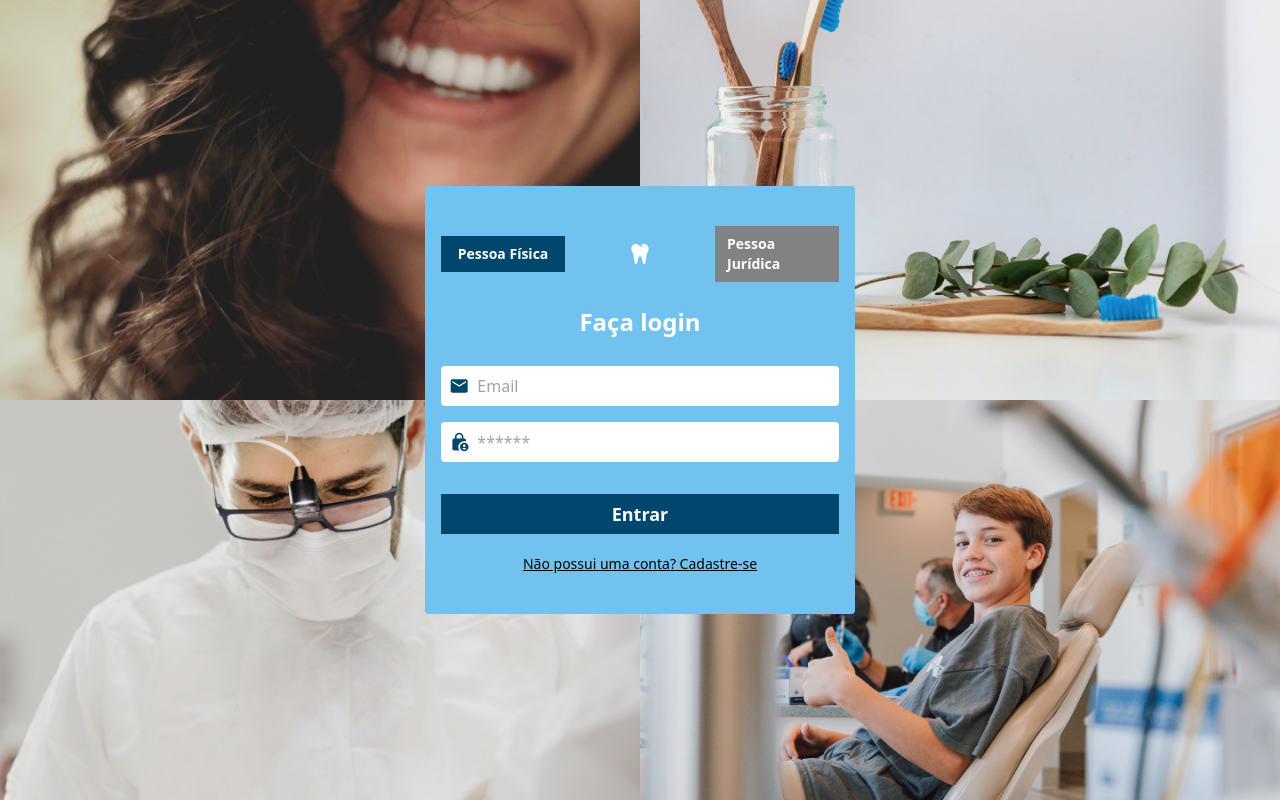
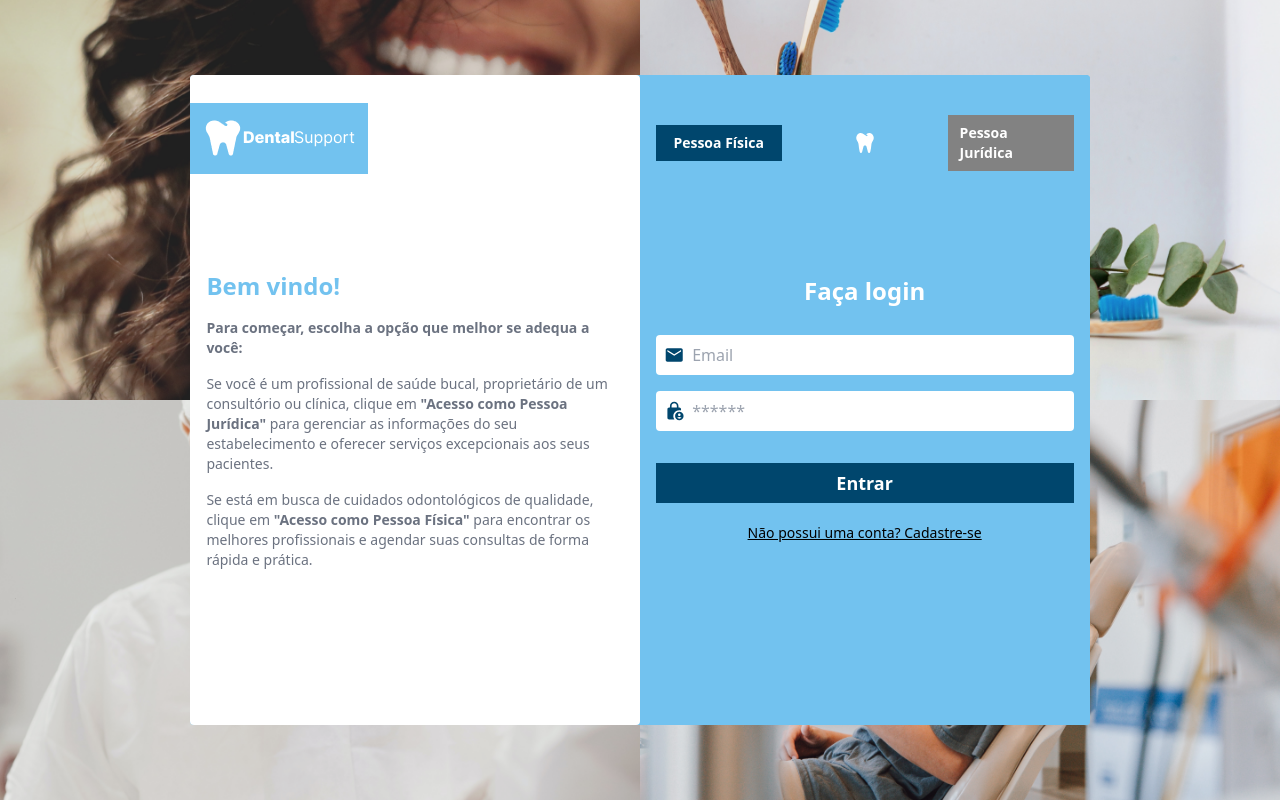
Before and after one commit to oMatheus-Farias/appdentalsupport, a Next.js app: page / in a window 1280 px wide. Built offline with nearby package versions, Linux system fonts and the light colour scheme.

Commit message:
feat: Adicionar componente InstructionMessageContent que é renderizado em telas maiores e adicionar responsividade nas telas de login e cadastro de pessoa fisica e juridica.

```diff
--- /dev/null
+++ b/src/components/instructionMessageContent/index.tsx
@@ -0,0 +1,30 @@
+import Image from 'next/image';
+import logoBackground from '../../../public/images/logo-background.png';
+
+export function InstructionMessageContent(){
+  return(
+    <div className='bg-white min-h-[40.62em] max-w-[28.12] rounded' >
+      <Image
+        className='mt-7'
+        src={ logoBackground }
+        alt='Logo Dental Support'
+      />
+
+      <div className='mt-24 w-full px-4' >
+        <h2 className='text-2xl font-bold text-primaryColor' >Bem vindo!</h2>
+
+        <div className='text-sm text-gray-500 flex flex-col gap-4' >
+          <p className='mt-4 font-bold' >
+            Para começar, escolha a opção que melhor se adequa a você:
+          </p>
+          <p>
+            Se você é um profissional de saúde bucal, proprietário de um consultório ou clínica, clique em <b>"Acesso como Pessoa Jurídica"</b> para gerenciar as informações do seu estabelecimento e oferecer serviços excepcionais aos seus pacientes.
+          </p>
+          <p>
+            Se está em busca de cuidados odontológicos de qualidade, clique em <b>"Acesso como Pessoa Física"</b> para encontrar os melhores profissionais e agendar suas consultas de forma rápida e prática.
+          </p>
+        </div>
+      </div>
+    </div>
+  );
+};
--- a/src/pages/_app.tsx
+++ b/src/pages/_app.tsx
@@ -1,6 +1,12 @@
-import '@/styles/globals.css'
-import type { AppProps } from 'next/app'
+import '@/styles/globals.css';
+import type { AppProps } from 'next/app';
+
+import ScreenSizeProvider from '@/context/screenSizeContext';
 
 export default function App({ Component, pageProps }: AppProps) {
-  return <Component {...pageProps} />
+  return(
+    <ScreenSizeProvider>
+      <Component {...pageProps} />
+    </ScreenSizeProvider>
+  );
 }
--- a/src/pages/index.tsx
+++ b/src/pages/index.tsx
@@ -1,11 +1,16 @@
-import { useState, useEffect } from 'react';
+import { useState, useEffect, useContext } from 'react';
+import { ScreenSizeContext } from '@/context/screenSizeContext';
 import Head from 'next/head';
 import Link from 'next/link';
 
 import { FaTooth } from 'react-icons/fa';
 import { MdEmail, MdLockPerson } from 'react-icons/md';
 
+import { InstructionMessageContent } from '@/components/instructionMessageContent';
+
 export default function Home(){
+  const { dasktopSizeScreen } = useContext(ScreenSizeContext);
+
   const [selectedPage, setSelectedPage] = useState<boolean | null>(null);
 
   useEffect(() => {
@@ -22,12 +27,15 @@ export default function Home(){
         <title>DentalSupport - Faça login</title>
       </Head>
       <div className='bg-bgImage bg-cover bg-center w-full min-h-screen flex items-center justify-center' >
-        <section className='w-[90%] max-w-[960px] flex flex-col items-center' >
-          <div className='bg-primaryColor w-full rounded px-4 py-10 max-w-[430px]' >
+        <section className='w-[90%] max-w-[56.2em] flex flex-col items-center lg:flex-row lg:items-start lg:bg-primaryColor lg:rounded' >
+          {dasktopSizeScreen && (
+            <InstructionMessageContent/>
+          )}
+          <div className='bg-primaryColor w-full rounded px-4 py-10 max-w-[26.8em] lg:min-h-[40.62em] lg:min-w-[28.12em] lg:rounded-r' >
             <div className='flex justify-between items-center' >
               <Link
                 href='/'
-                className='text-sm font-bold text-white px-3 py-2 min-w-[124px] text-center'
+                className='text-sm font-bold text-white px-3 py-2 min-w-[9em] text-center'
                 style={{ backgroundColor: selectedPage ? '#00466D' : '#828282' }}
                 >
                 Pessoa Física
@@ -35,7 +43,7 @@ export default function Home(){
               <FaTooth size={20} color='#FFF' />
               <Link
                 href='/loginclinic'
-                className='text-sm font-bold text-white px-3 py-2 max-w-[124px]'
+                className='text-sm font-bold text-white px-3 py-2 max-w-[9em]'
                 style={{ backgroundColor: selectedPage ? '#828282' : '#00466D' }}
                 >
                 Pessoa Jurídica
@@ -43,7 +51,7 @@ export default function Home(){
             </div>
 
             <div className='w-full mt-6 flex flex-col items-center' >
-              <h1 className='text-center text-white font-bold text-2xl' >Faça login</h1>
+              <h1 className='text-center text-white font-bold text-2xl lg:mt-20' >Faça login</h1>
 
               <form className='w-full mt-7 flex flex-col gap-4'>
                 <div className='bg-white rounded p-2 flex items-center gap-2' >
--- a/src/pages/loginclinic/index.tsx
+++ b/src/pages/loginclinic/index.tsx
@@ -1,11 +1,16 @@
-import { useState, useEffect } from 'react';
+import { useState, useEffect, useContext } from 'react';
+import { ScreenSizeContext } from '@/context/screenSizeContext';
 import Head from 'next/head';
 import Link from 'next/link';
 
 import { FaTooth } from 'react-icons/fa';
 import { MdEmail, MdLockPerson } from 'react-icons/md';
 
+import { InstructionMessageContent } from '@/components/instructionMessageContent';
+
 export default function LoginClinic(){
+  const { dasktopSizeScreen } = useContext(ScreenSizeContext);
+
   const [selectedPage, setSelectedPage] = useState<boolean | null>(null);
 
   useEffect(() => {
@@ -22,12 +27,15 @@ export default function LoginClinic(){
         <title>DentalSupport - Faça login</title>
       </Head>
       <div className='bg-bgImage bg-cover bg-center w-full min-h-screen flex items-center justify-center' >
-        <section className='w-[90%] max-w-[960px] flex flex-col items-center' >
-          <div className='bg-primaryColor w-full rounded px-4 py-10 max-w-[430px]' >
+        <section className='w-[90%] max-w-[56.2em] flex flex-col items-center lg:flex-row lg:items-start lg:bg-primaryColor lg:rounded' >
+          {dasktopSizeScreen && (
+            <InstructionMessageContent/>
+          )}
+          <div className='bg-primaryColor w-full rounded px-4 py-10 max-w-[26.8em] lg:min-h-[40.62em] lg:min-w-[28.12em] lg:rounded-r' >
             <div className='flex justify-between items-center' >
               <Link
                 href='/'
-                className='text-sm font-bold text-white px-3 py-2 min-w-[124px] text-center'
+                className='text-sm font-bold text-white px-3 py-2 min-w-[9em] text-center'
                 style={{ backgroundColor: selectedPage ? '#828282' : '#00466D' }}
                 >
                 Pessoa Física
@@ -35,7 +43,7 @@ export default function LoginClinic(){
               <FaTooth size={20} color='#FFF' />
               <Link
                 href='/loginclinic'
-                className='text-sm font-bold text-white px-3 py-2 max-w-[124px]'
+                className='text-sm font-bold text-white px-3 py-2 max-w-[9em]'
                 style={{ backgroundColor: selectedPage ? '#00466D' : '#828282' }}
               >
                 Pessoa Jurídica
@@ -43,7 +51,7 @@ export default function LoginClinic(){
             </div>
 
             <div className='w-full mt-6 flex flex-col items-center' >
-              <h1 className='text-center text-white font-bold text-2xl' >Faça login</h1>
+              <h1 className='text-center text-white font-bold text-2xl lg:mt-20' >Faça login</h1>
 
               <form className='w-full mt-7 flex flex-col gap-4'>
                 <div className='bg-white rounded p-2 flex items-center gap-2' >
--- a/src/pages/register/index.tsx
+++ b/src/pages/register/index.tsx
@@ -1,11 +1,16 @@
-import { useState, useEffect } from 'react';
+import { useState, useEffect, useContext } from 'react';
+import { ScreenSizeContext } from '@/context/screenSizeContext';
 import Head from 'next/head';
 import Link from 'next/link';
 
 import { FaTooth, FaUser, FaPhoneAlt } from 'react-icons/fa';
 import { MdEmail, MdLockPerson } from 'react-icons/md';
 
+import { InstructionMessageContent } from '@/components/instructionMessageContent';
+
 export default function Register(){
+  const { dasktopSizeScreen } = useContext(ScreenSizeContext);
+
   const [selectedPage, setSelectedPage] = useState<boolean | null>(null);
 
   useEffect(() => {
@@ -22,12 +27,15 @@ export default function Register(){
         <title>DentalSupport - Cadastre-se</title>
       </Head>
       <div className='bg-bgImage bg-cover bg-center w-full min-h-screen flex items-center justify-center' >
-        <section className='w-[90%] max-w-[960px] flex flex-col items-center' >
-          <div className='bg-primaryColor w-full rounded px-4 py-10 max-w-[430px]' >
+        <section className='w-[90%] max-w-[56.2em] flex flex-col items-center lg:flex-row lg:items-start lg:bg-primaryColor lg:rounded' >
+          {dasktopSizeScreen && (
+            <InstructionMessageContent/>
+          )}
+          <div className='bg-primaryColor w-full rounded px-4 py-10 max-w-[26.8em] lg:min-h-[40.62em] lg:min-w-[28.12em] lg:rounded-r' >
             <div className='flex justify-between items-center' >
               <Link
                 href='/register'
-                className='text-sm font-bold text-white px-3 py-2 min-w-[124px] text-center'
+                className='text-sm font-bold text-white px-3 py-2 min-w-[9em] text-center'
                 style={{ backgroundColor: selectedPage ? '#00466D' : '#828282' }}
                 >
                 Pessoa Física
@@ -35,7 +43,7 @@ export default function Register(){
               <FaTooth size={20} color='#FFF' />
               <Link
                 href='/registerclinic'
-                className='text-sm font-bold text-white px-3 py-2 max-w-[124px]'
+                className='text-sm font-bold text-white px-3 py-2 max-w-[9em]'
                 style={{ backgroundColor: selectedPage ? '#828282' : '#00466D' }}
                 >
                 Pessoa Jurídica
@@ -43,7 +51,7 @@ export default function Register(){
             </div>
 
             <div className='w-full mt-6 flex flex-col items-center' >
-              <h1 className='text-center text-white font-bold text-2xl' >Faça o cadastro</h1>
+              <h1 className='text-center text-white font-bold text-2xl lg:mt-12' >Faça o cadastro</h1>
 
               <form className='w-full mt-7 flex flex-col gap-4'>
                 <div className='bg-white rounded p-2 flex items-center gap-2' >
--- a/src/pages/registerclinic/index.tsx
+++ b/src/pages/registerclinic/index.tsx
@@ -1,11 +1,16 @@
-import { useState, useEffect } from 'react';
+import { useState, useEffect, useContext } from 'react';
+import { ScreenSizeContext } from '@/context/screenSizeContext';
 import Head from 'next/head';
 import Link from 'next/link';
 
 import { FaTooth, FaBuilding, FaPhoneAlt, FaCalendarAlt } from 'react-icons/fa';
 import { MdEmail, MdLockPerson, MdLocationOn } from 'react-icons/md';
 
+import { InstructionMessageContent } from '@/components/instructionMessageContent';
+
 export default function RegisterClinic(){
+  const { dasktopSizeScreen } = useContext(ScreenSizeContext);
+
   const [selectedPage, setSelectedPage] = useState<boolean | null>(null);
 
   useEffect(() => {
@@ -22,12 +27,15 @@ export default function RegisterClinic(){
         <title>DentalSupport - Cadastre-se</title>
       </Head>
       <div className='bg-bgImage bg-cover bg-center w-full min-h-screen flex items-center justify-center' >
-        <section className='w-[90%] max-w-[960px] flex flex-col items-center' >
-          <div className='bg-primaryColor w-full rounded px-4 py-10 max-w-[430px]' >
+        <section className='w-[90%] max-w-[56.2em] flex flex-col items-center lg:flex-row lg:items-start lg:bg-primaryColor lg:rounded' >
+          {dasktopSizeScreen && (
+            <InstructionMessageContent/>
+          )}
+          <div className='bg-primaryColor w-full rounded px-4 py-10 max-w-[26.8em] lg:min-h-[40.62em] lg:min-w-[28.12em] lg:rounded-r' >
             <div className='flex justify-between items-center' >
               <Link
                 href='/register'
-                className='text-sm font-bold text-white px-3 py-2 min-w-[124px] text-center'
+                className='text-sm font-bold text-white px-3 py-2 min-w-[9em] text-center'
                 style={{ backgroundColor: selectedPage ? '#828282' : '#00466D' }}
                 >
                 Pessoa Física
@@ -35,7 +43,7 @@ export default function RegisterClinic(){
               <FaTooth size={20} color='#FFF' />
               <Link
                 href='/registerclinic'
-                className='text-sm font-bold text-white px-3 py-2 max-w-[124px]'
+                className='text-sm font-bold text-white px-3 py-2 max-w-[9em]'
                 style={{ backgroundColor: selectedPage ? '#00466D' : '#828282' }}
                 >
                 Pessoa Jurídica
```
